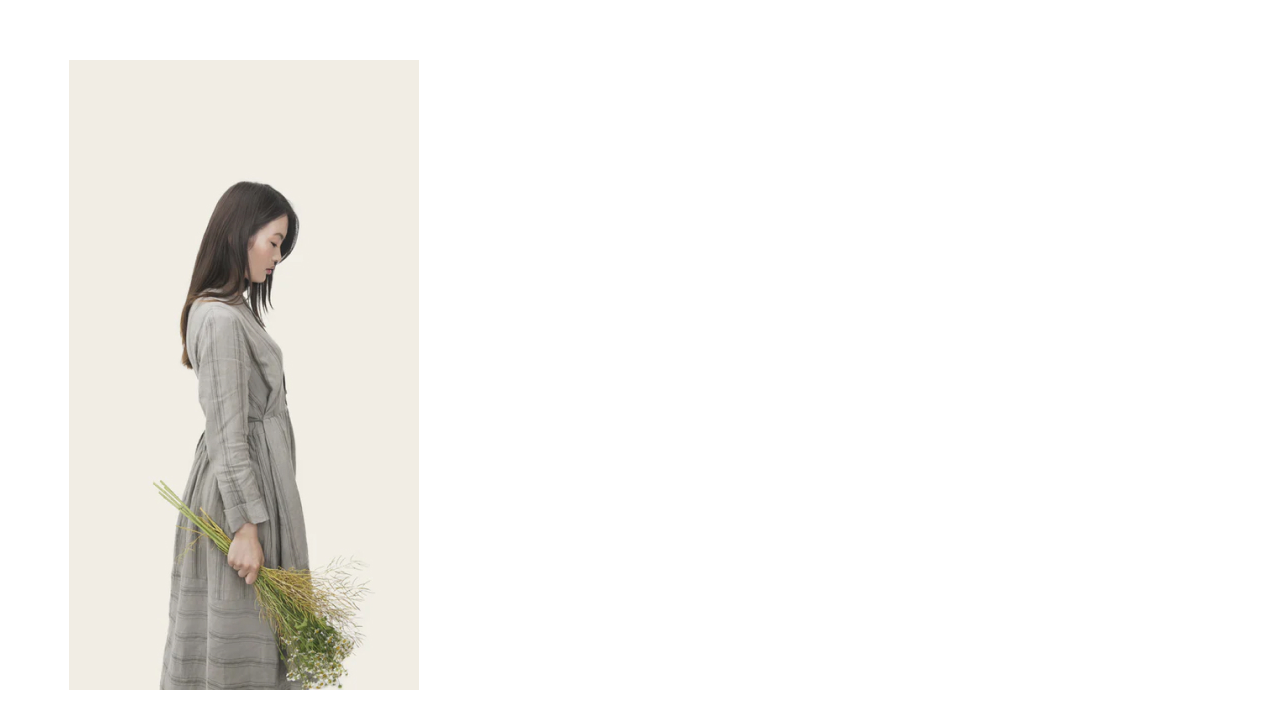
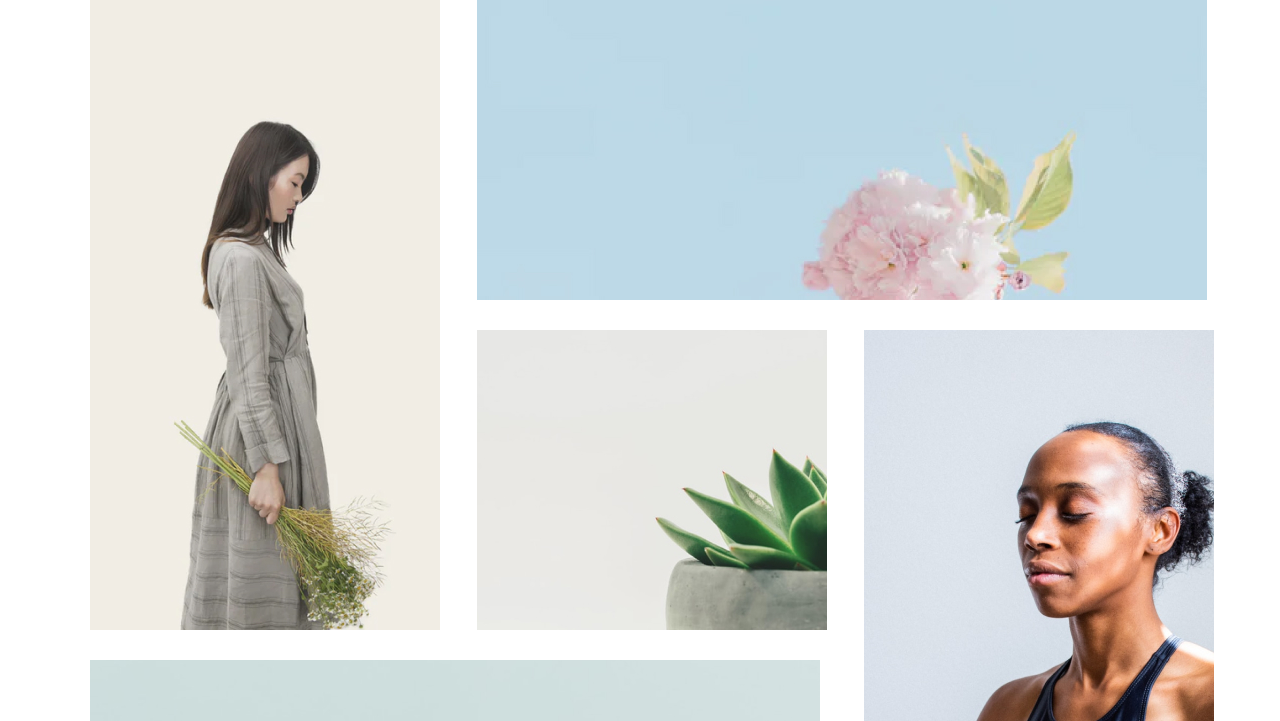
Before and after one commit to LeoSAN10/stormnet, a plain HTML site: page dz7/index.html in a window 1280 px wide. Shown: the top 721 px of the page. Drawn offline with Linux system fonts and the light colour scheme.

Commit message:
delete flexbox. Using grid-layout

```diff
--- a/dz7/style.css
+++ b/dz7/style.css
@@ -1,52 +1,50 @@
 *{
-    margin: 0px 0 ;
-    padding: 10px 5%;
+    margin: 0 ;
+    padding: 0;
 }
 body{
     box-sizing: border-box;
 }
 
 
-.container {
+.container{
+  max-width: 1100px;
+  margin: 0 auto;
+}
+.container__img{
   display: grid;
-    grid-gap: 5px;
-    justify-content:center ;
-    grid: repeat(10, 300px) / repeat(33, 30px);
+  grid-template-rows: 310px 310px 310px 310px;
+  grid-template-columns: 367px 367px 367px  ;
+  text-align: center;
+  grid-gap: 20px;
+}
+.container__img > div{
+  width: 40px;
+  height: 40px;
+  background-color: gold;
 }
 
-  .photo {
-    background-size: cover;
+#img1{
+  grid-column: 1/3;
+  grid-row: 1/4;
 }
-
-  .photo1 {
-    grid-area: 1 / 1 / span 2 / span 2;
-
+#img2{
+  grid-column: 2/3;
+  grid-row: 1/4;
 }
-
-  .photo2 {
-
-    grid-area: 1 / 12;
-    background-image: url(assets/2.jpg);
+#img3{
+  grid-column: 2/3;
+  grid-row: 2/4;
 }
-
-  .photo3 {
-
-    grid-area: 2 / 12;
-    background-image: url(assets/3.jpg);
+#img4{
+  grid-column: 3/3;
+  grid-row: 2/4;
 }
-
-  .photo4 {
-
-    grid-area: 2 / 23;
-    background-image: url(assets/4.jpg);
+#img5{
+  grid-column: 1/3;
+  grid-row: 3/4;
 }
-
-  .photo5 {
-    grid-area: 3 / 1;
-    background-image: url(assets/5.jpg);
+#img6{
+  grid-column: 3/3;
+  grid-row: 4/4;
 }
-
-  .photo6 {
-    grid-area: 4 / 2 / span 3 / span 4;
-    background-image: url(assets/6.jpg);
-  }
```
Lines whose indentation alone changed are shown as unchanged.
